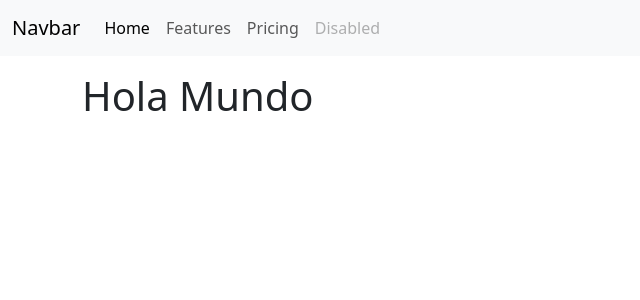
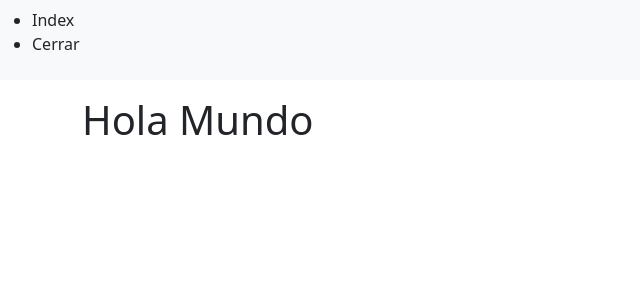
Before and after one commit to emersonxinay/tienda_con_flask, a Flask app: page / in a window 1280 px wide. Shown: the top 300 px of the page, without its empty margins (0-640 px from the left). Run offline with Flask 3, Linux system fonts and the light colour scheme; some libraries are stand-ins or nearby versions.

Commit message:
login y logout

```diff
--- a/app/__init__.py
+++ b/app/__init__.py
@@ -1,10 +1,11 @@
 from flask import Flask, render_template, request, redirect, url_for
 from flask_mysqldb import MySQL
 from flask_wtf.csrf import CSRFProtect
-from flask_login import LoginManager, login_user
+from flask_login import LoginManager, login_user, logout_user
 from .models.ModeloLibro import ModeloLibro
 from .models.ModeloUsuario import ModeloUsuario
 from .models.entities.Usuario import Usuario
+from werkzeug.security import generate_password_hash, check_password_hash
 
 
 app = Flask(__name__)
@@ -26,6 +27,10 @@ def index():
     return render_template('index.html')
 # generar encriptación de  password
 @app.route('/password/<password>')
+def generar_password(password):
+    encriptado =generate_password_hash(password)
+    valor = check_password_hash(encriptado, password)
+    return "encriptado: {0} | coincide: {1} ".format(encriptado, valor)
 
 
 # ruta para login
@@ -33,32 +38,50 @@ def index():
 def login():
 
     if request.method=='POST':
-        # print(request.form['usuario'])
-        # print(request.form['password'])
-        # return 'ok'
+
         usuario = Usuario(None, request.form['usuario'], request.form['password'], None)
         usuario_logeado = ModeloUsuario.login(db, usuario)
         if usuario_logeado != None :
             login_user(usuario_logeado)
             return redirect(url_for('index'))
         else:
-
             return render_template('auth/login.html')
     else:
         return render_template('auth/login.html')
+@app.route('/logout')
+def logout():
+    logout_user()
+    return redirect(url_for('login'))
 
-# rutas para probar base de datos
+
+# # rutas para probar base de datos
+# @app.route('/libros')
+# def listar_libros():
+#     try:
+#         cursor = db.connection.cursor()
+#         sql = "SELECT LIB.isbn, LIB.titulo, LIB.anioedicion, LIB.precio, AUT.apellidos, AUT.nombres FROM libro LIB JOIN autor AUT ON LIB.autor_id = AUT.id ORDER BY LIB.titulo ASC"
+#         cursor.execute(sql)
+#         data = cursor.fetchall()
+#         data = {
+#             "libros":data
+#         }
+#         return render_template('listado_libros.html', data=data)
+
+#     except Exception as ex:
+#         raise Exception(ex)
+
 @app.route('/libros')
 def listar_libros():
     try:
-        libros= ModeloLibro.listar_libros(db)
-        data={
-            'libros':libros
+        libros = ModeloLibro.listar_libros(db)
+        data = {
+            'libros': libros
         }
-        return render_template('listado_libros.html', data=data)
+        return render_template('listado_libros.html', libros=libros)
 
     except Exception as ex:
         print(ex)
+        # return "Ocurrió un error"
 
 # ruta para paginas no encontradas
 def pagina_no_encontrada(error):
--- a/app/models/entities/Autor.py
+++ b/app/models/entities/Autor.py
@@ -6,4 +6,4 @@ class Autor():
         self.fechanacimiento=fechanacimiento
 
     def nombre_completo(self):
-        return f"{self.apellidos, self.nombres}"
+        return "{0},{1}".format(self.apellidos, self.nombres)
--- a/app/models/entities/Usuario.py
+++ b/app/models/entities/Usuario.py
@@ -8,7 +8,7 @@ class Usuario(UserMixin):
         self.password=password
         self.tipousuario=tipousuario
 
-    def generar_password(password):
+    def encriptar_password(password):
         encriptado = generate_password_hash(password)
         coincide=check_password_hash(encriptado, password)
         return coincide
--- a/app/templates/nav.html
+++ b/app/templates/nav.html
@@ -1,16 +1,10 @@
 <nav class="navbar navbar-expand-lg bg-body-tertiary">
-    <div class="container-fluid">
-      <a class="navbar-brand" href="#">Navbar</a>
-      <button class="navbar-toggler" type="button" data-bs-toggle="collapse" data-bs-target="#navbarNavAltMarkup" aria-controls="navbarNavAltMarkup" aria-expanded="false" aria-label="Toggle navigation">
-        <span class="navbar-toggler-icon"></span>
-      </button>
-      <div class="collapse navbar-collapse" id="navbarNavAltMarkup">
-        <div class="navbar-nav">
-          <a class="nav-link active" aria-current="page" href="#">Home</a>
-          <a class="nav-link" href="#">Features</a>
-          <a class="nav-link" href="#">Pricing</a>
-          <a class="nav-link disabled" aria-disabled="true">Disabled</a>
-        </div>
-      </div>
+    <div class="" id="navbarNav">
+      <ul class="navbar-van">
+        <li class="nav-item"><a class="nav-link" href="{{ url_for('index')}}">Index</a>
+        </li>
+        <li class="nav-item"><a class="nav-link" href="{{ url_for('logout')}}">Cerrar</a></li>
+      </ul>
+
     </div>
   </nav>
```
Also changed, not shown: app/models/ModeloUsuario.py (+6 -5 lines), app/templates/listado_libros.html (+5 -3 lines).
